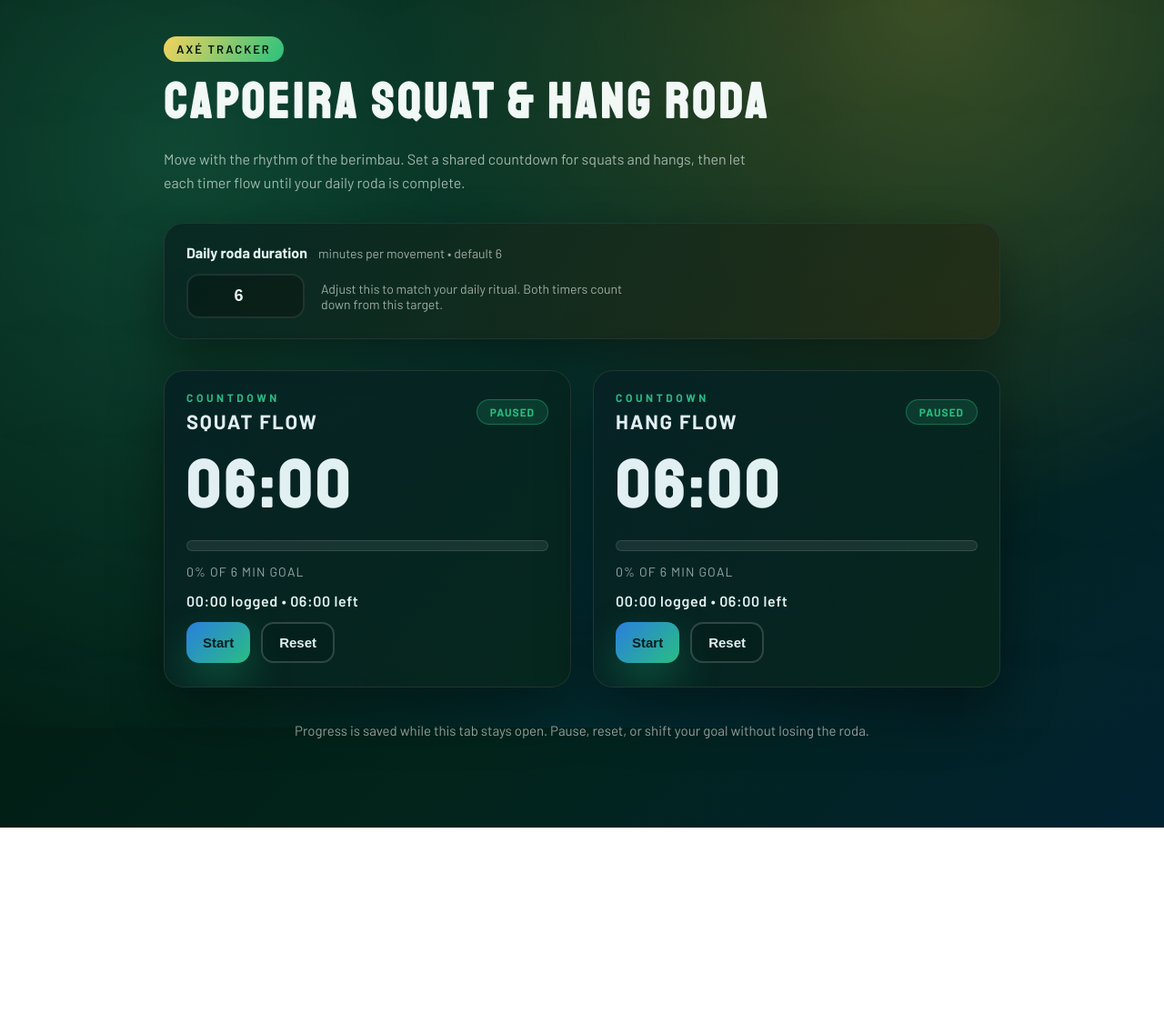
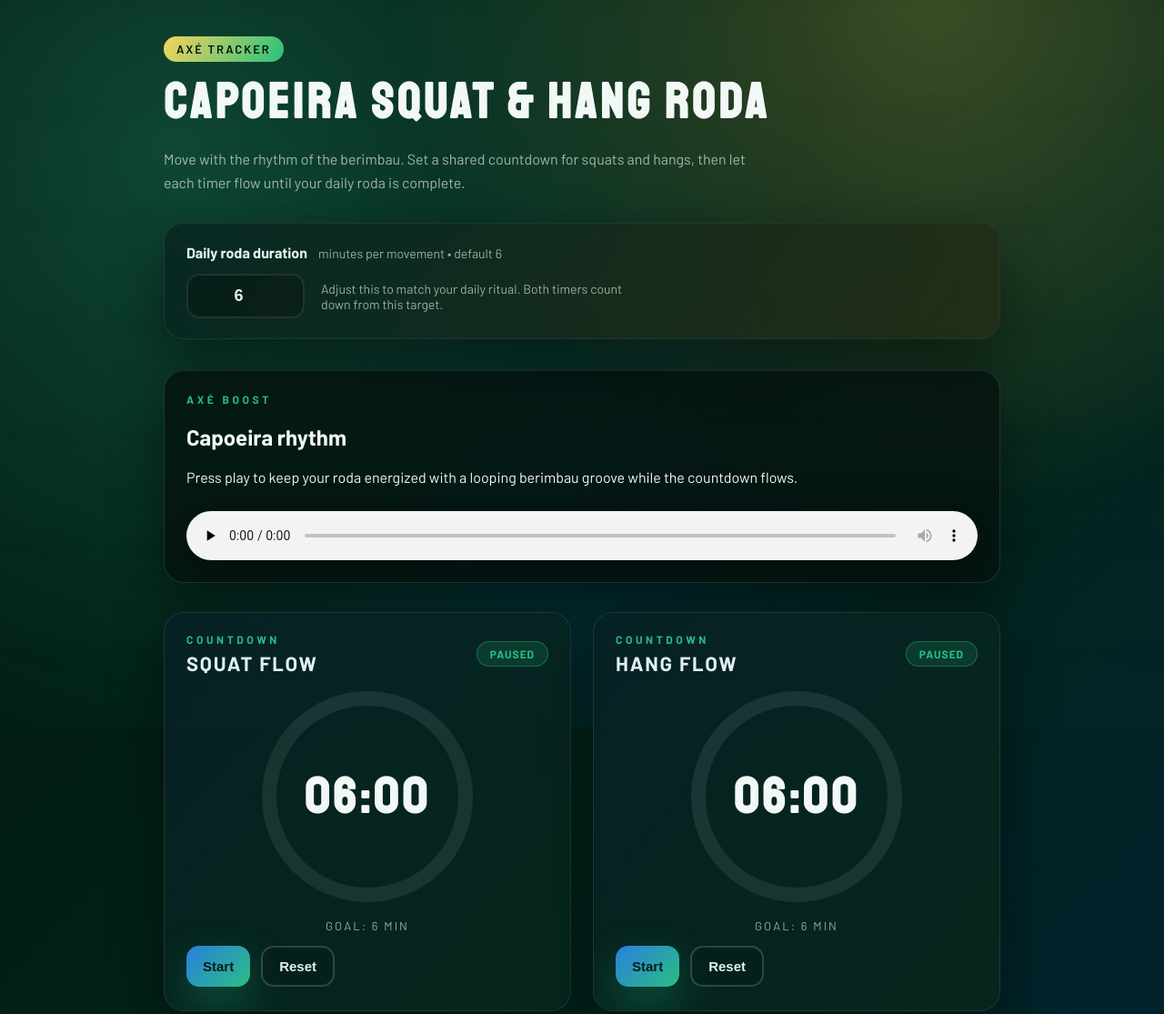
Before and after one commit to eliyahu-kehat/eli-learning.github.io, a plain HTML site: page index.html in a window 1280 px wide. Shown: the top 1115 px of the page at 91% size. Before the commit the page ends 910 px from the top, so only its background shows below. Drawn offline with Linux system fonts and the light colour scheme.

Commit message:
Add circular timers and capoeira audio

```diff
--- a/index.html
+++ b/index.html
@@ -28,6 +28,18 @@
       </div>
     </section>
 
+    <section class="music">
+      <div>
+        <p class="eyebrow">Axé boost</p>
+        <h2>Capoeira rhythm</h2>
+        <p>Press play to keep your roda energized with a looping berimbau groove while the countdown flows.</p>
+      </div>
+      <audio controls loop preload="none">
+        <source src="https://cdn.pixabay.com/download/audio/2023/02/14/audio_88f1f9bfbb.mp3?filename=capoeira-138853.mp3" type="audio/mpeg">
+        Your browser does not support the audio element.
+      </audio>
+    </section>
+
     <section class="timers">
       <div class="timer-card" data-timer="squat">
         <div class="timer-card__header">
@@ -38,12 +50,14 @@
           <div class="status-chip" id="status-squat">Paused</div>
         </div>
         <div class="timer-card__body">
-          <div class="time-display" id="time-squat">06:00</div>
-          <div class="progress" aria-hidden="true">
-            <div class="progress__bar" id="progress-squat"></div>
+          <div class="timer-circle">
+            <svg class="timer-circle__svg" viewBox="0 0 120 120" aria-hidden="true">
+              <circle class="timer-circle__track" cx="60" cy="60" r="54"></circle>
+              <circle class="timer-circle__progress" cx="60" cy="60" r="54" id="progress-squat"></circle>
+            </svg>
+            <div class="timer-circle__time" id="time-squat">06:00</div>
           </div>
-          <p class="progress__label" id="progress-label-squat">0% of roda goal</p>
-          <p class="progress__subtext" id="remaining-squat">06:00 left</p>
+          <p class="timer-circle__label" id="progress-label-squat">Goal: 6 min</p>
           <div class="controls">
             <button class="btn btn--primary" id="toggle-squat">Start</button>
             <button class="btn" id="reset-squat">Reset</button>
@@ -60,12 +74,14 @@
           <div class="status-chip" id="status-hang">Paused</div>
         </div>
         <div class="timer-card__body">
-          <div class="time-display" id="time-hang">06:00</div>
-          <div class="progress" aria-hidden="true">
-            <div class="progress__bar" id="progress-hang"></div>
+          <div class="timer-circle">
+            <svg class="timer-circle__svg" viewBox="0 0 120 120" aria-hidden="true">
+              <circle class="timer-circle__track" cx="60" cy="60" r="54"></circle>
+              <circle class="timer-circle__progress" cx="60" cy="60" r="54" id="progress-hang"></circle>
+            </svg>
+            <div class="timer-circle__time" id="time-hang">06:00</div>
           </div>
-          <p class="progress__label" id="progress-label-hang">0% of roda goal</p>
-          <p class="progress__subtext" id="remaining-hang">06:00 left</p>
+          <p class="timer-circle__label" id="progress-label-hang">Goal: 6 min</p>
           <div class="controls">
             <button class="btn btn--primary" id="toggle-hang">Start</button>
             <button class="btn" id="reset-hang">Reset</button>
--- a/scripts/main.js
+++ b/scripts/main.js
@@ -2,6 +2,8 @@ const DEFAULT_GOAL_MINUTES = 6;
 const STORAGE_KEY = 'squat-hang-state';
 
 const goalInput = document.getElementById('goal-minutes');
+const CIRCLE_RADIUS = 54;
+const CIRCLE_CIRCUMFERENCE = 2 * Math.PI * CIRCLE_RADIUS;
 
 const timerElements = {
   squat: {
@@ -10,7 +12,6 @@ const timerElements = {
     status: document.getElementById('status-squat'),
     progress: document.getElementById('progress-squat'),
     progressLabel: document.getElementById('progress-label-squat'),
-    remaining: document.getElementById('remaining-squat'),
     toggle: document.getElementById('toggle-squat'),
     reset: document.getElementById('reset-squat'),
   },
@@ -20,11 +21,16 @@ const timerElements = {
     status: document.getElementById('status-hang'),
     progress: document.getElementById('progress-hang'),
     progressLabel: document.getElementById('progress-label-hang'),
-    remaining: document.getElementById('remaining-hang'),
     toggle: document.getElementById('toggle-hang'),
     reset: document.getElementById('reset-hang'),
   },
 };
+
+Object.values(timerElements).forEach(({ progress }) => {
+  const circumference = CIRCLE_CIRCUMFERENCE.toString();
+  progress.style.strokeDasharray = circumference;
+  progress.style.strokeDashoffset = circumference;
+});
 
 let state = loadState();
 let rafId = null;
@@ -50,6 +56,13 @@ Object.entries(timerElements).forEach(([key, elements]) => {
 
 updateAllDisplays();
 resumeIfRunning();
+
+window.addEventListener('focus', resumeIfRunning);
+document.addEventListener('visibilitychange', () => {
+  if (document.visibilityState === 'visible') {
+    resumeIfRunning();
+  }
+});
 
 function toggleTimer(timerKey) {
   syncRunningTimers();
@@ -88,6 +101,7 @@ function resetTimer(timerKey) {
 function resumeIfRunning() {
   const now = Date.now();
   let shouldStart = false;
+  let stateChanged = false;
 
   Object.values(state.timers).forEach((timer) => {
     if (timer.running && timer.lastStartedAt) {
@@ -101,11 +115,19 @@ function resumeIfRunning() {
       } else {
         shouldStart = true;
       }
+      stateChanged = true;
     }
   });
 
   if (shouldStart) {
     startTicker();
+  } else if (!anyTimerRunning()) {
+    stopTicker();
+  }
+
+  if (stateChanged) {
+    saveState();
+    updateAllDisplays();
   }
 }
 
@@ -190,7 +212,7 @@ function updateTimerDisplay(timerKey) {
 
   const remainingMs = Math.max(0, goalMs - timer.elapsedMs);
   const completedMs = goalMs - remainingMs;
-  const percent = goalMs === 0 ? 0 : Math.min(100, Math.floor((completedMs / goalMs) * 100));
+  const progressRatio = goalMs === 0 ? 0 : Math.min(1, completedMs / goalMs);
   const isComplete = remainingMs === 0;
 
   elements.time.textContent = formatTime(remainingMs);
@@ -200,11 +222,9 @@ function updateTimerDisplay(timerKey) {
   elements.toggle.setAttribute('aria-disabled', isComplete ? 'true' : 'false');
   elements.card.classList.toggle('timer-card--complete', isComplete);
 
-  elements.progress.style.width = `${percent}%`;
-  elements.progressLabel.textContent = `${percent}% of ${state.goalMinutes} min goal`;
-  elements.remaining.textContent = isComplete
-    ? 'Axé! Goal met.'
-    : `${formatTime(completedMs)} logged • ${formatTime(remainingMs)} left`;
+  const offset = CIRCLE_CIRCUMFERENCE * (1 - progressRatio);
+  elements.progress.style.strokeDashoffset = offset;
+  elements.progressLabel.textContent = `Goal: ${state.goalMinutes} min`;
 }
 
 function anyTimerRunning() {
--- a/styles/style.css
+++ b/styles/style.css
@@ -164,6 +164,23 @@ body::after {
   max-width: 360px;
 }
 
+.music {
+  margin-bottom: 32px;
+  padding: 24px;
+  border-radius: var(--radius);
+  border: 1px solid var(--panel-border);
+  background: rgba(5, 19, 16, 0.8);
+  box-shadow: var(--shadow);
+  display: flex;
+  flex-direction: column;
+  gap: 12px;
+}
+
+.music audio {
+  width: 100%;
+  filter: drop-shadow(0 8px 20px rgba(0, 0, 0, 0.45));
+}
+
 .timers {
   display: grid;
   grid-template-columns: repeat(auto-fit, minmax(280px, 1fr));
@@ -220,13 +237,6 @@ body::after {
   gap: 14px;
 }
 
-.time-display {
-  font-size: clamp(2.6rem, 8vw, 4.5rem);
-  font-weight: 700;
-  letter-spacing: 0.08em;
-  font-family: 'Staatliches', 'Barlow', sans-serif;
-}
-
 .status-chip {
   background: rgba(41, 193, 126, 0.15);
   color: var(--accent-green);
@@ -245,35 +255,51 @@ body::after {
   border-color: rgba(244, 211, 94, 0.6);
 }
 
-.progress {
-  width: 100%;
-  height: 12px;
-  background: rgba(255, 255, 255, 0.08);
-  border-radius: 999px;
-  overflow: hidden;
-  border: 1px solid rgba(255, 255, 255, 0.12);
+.timer-circle {
+  width: min(240px, 70vw);
+  aspect-ratio: 1 / 1;
+  margin: 0 auto;
+  position: relative;
+  display: grid;
+  place-items: center;
 }
 
-.progress__bar {
-  height: 100%;
-  background: linear-gradient(90deg, var(--accent-blue), var(--accent-green), var(--accent));
-  width: 0%;
-  transition: width 0.2s ease;
+.timer-circle__svg {
+  position: absolute;
+  inset: 0;
+  transform: rotate(-90deg);
 }
 
-.progress__label {
-  margin: 0;
-  color: var(--muted);
-  font-size: 14px;
-  letter-spacing: 0.08em;
-  text-transform: uppercase;
+.timer-circle__track {
+  fill: none;
+  stroke: rgba(255, 255, 255, 0.08);
+  stroke-width: 8;
 }
 
-.progress__subtext {
+.timer-circle__progress {
+  fill: none;
+  stroke: var(--accent-green);
+  stroke-linecap: round;
+  stroke-width: 8;
+  stroke-dasharray: 339.292;
+  stroke-dashoffset: 339.292;
+  filter: drop-shadow(0 8px 16px rgba(0, 0, 0, 0.45));
+}
+
+.timer-circle__time {
+  font-family: 'Staatliches', 'Barlow', sans-serif;
+  font-size: clamp(2.2rem, 7vw, 3.4rem);
+  letter-spacing: 0.08em;
+  font-weight: 700;
+}
+
+.timer-circle__label {
+  text-align: center;
+  text-transform: uppercase;
+  letter-spacing: 0.16em;
+  color: var(--muted);
+  font-size: 13px;
   margin: 0;
-  color: var(--text);
-  font-weight: 600;
-  letter-spacing: 0.04em;
 }
 
 .controls {
@@ -346,7 +372,7 @@ body::after {
     align-items: flex-start;
   }
 
-  .time-display {
-    font-size: 3rem;
+  .timer-circle {
+    width: min(200px, 80vw);
   }
 }
```
